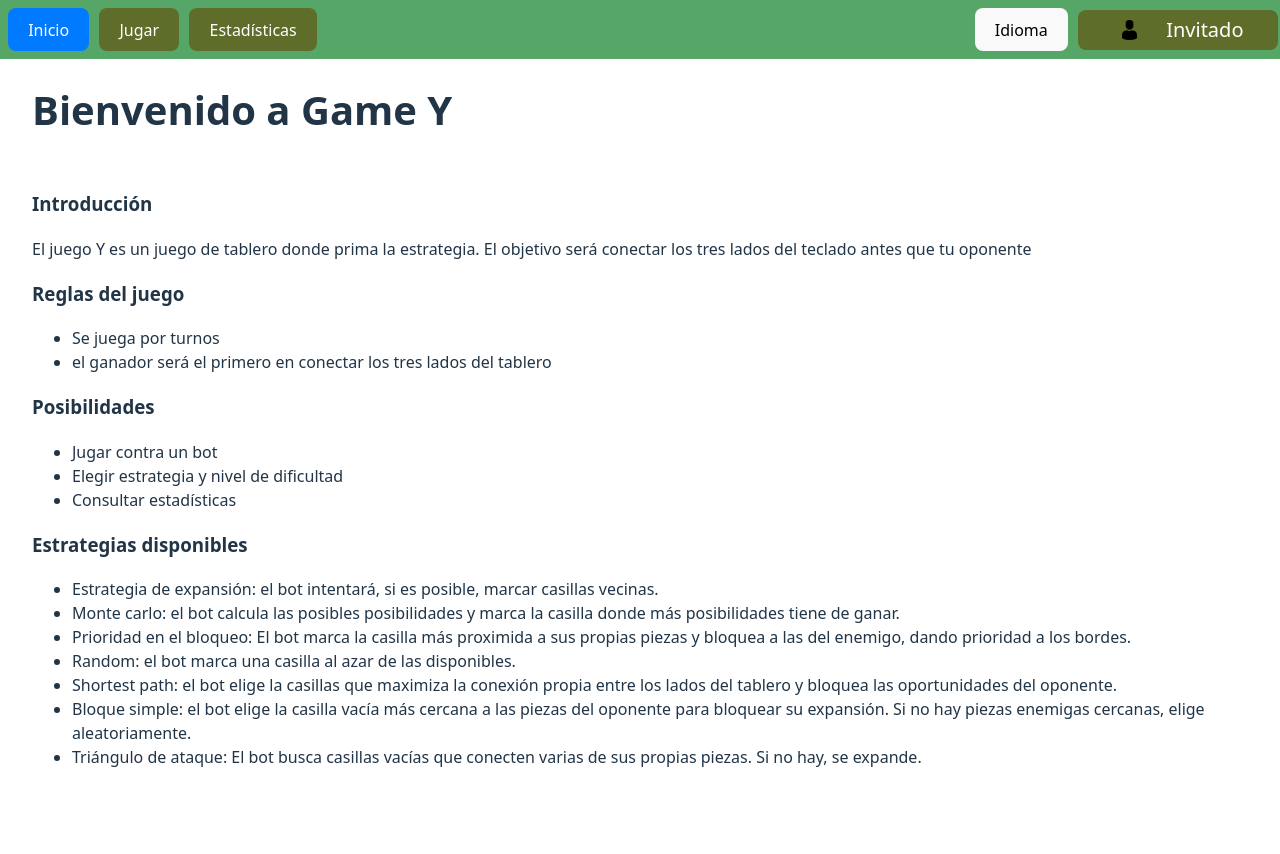
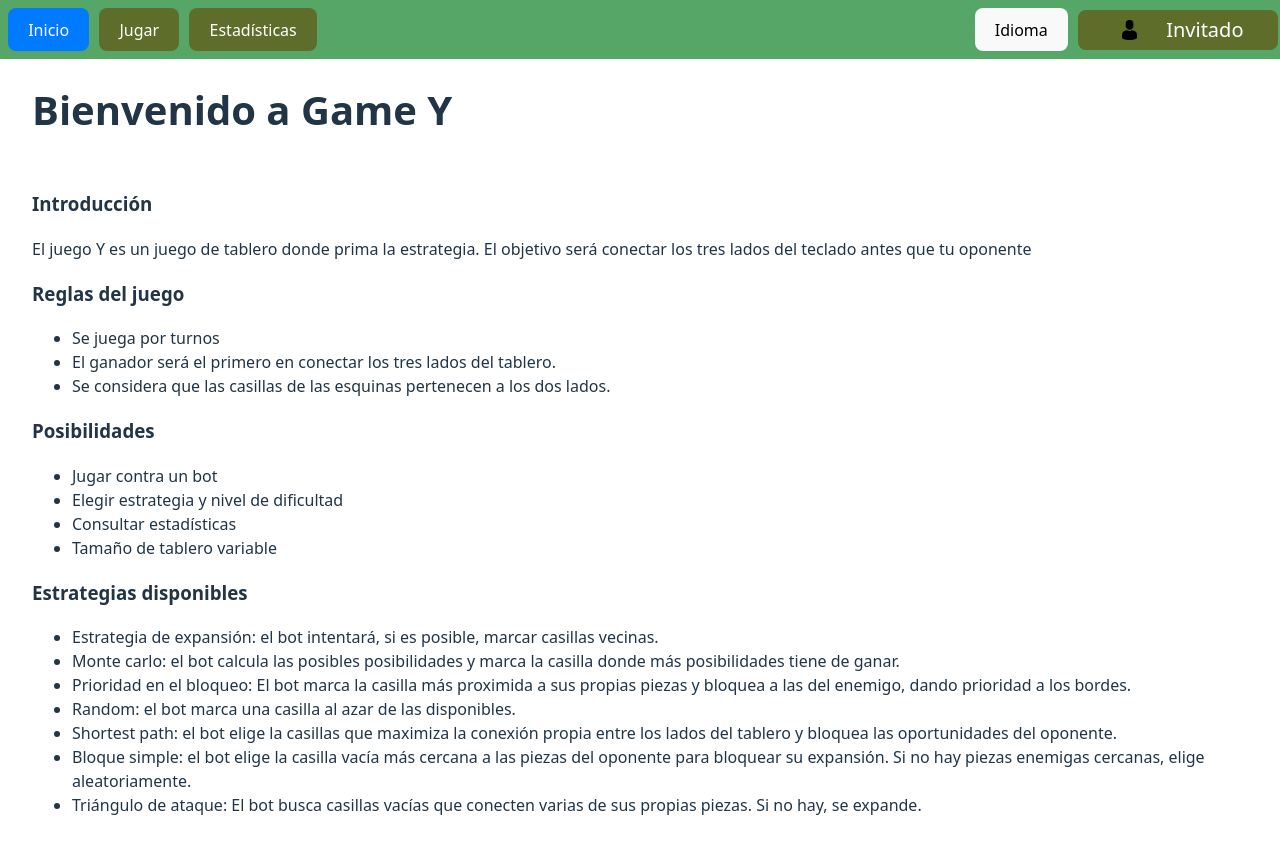
Before and after one commit to Arquisoft/yovi_es1a, a React app in the folder webapp/: page /menu in a window 1280 px wide. Shown: the top 854 px of the page. Before the commit the page ends 817 px from the top, so only its background shows below. Built offline with nearby package versions, Linux system fonts and the light colour scheme; the HTML template or start-up script is replaced by a standard one.

Commit message:
Detalles reglas

```diff
--- a/webapp/src/MenuOpciones.tsx
+++ b/webapp/src/MenuOpciones.tsx
@@ -56,13 +56,15 @@ const Menu: React.FC = () => {
         <h3>Reglas del juego</h3>
         <ul>
           <li>Se juega por turnos</li>
-          <li>el ganador será el primero en conectar los tres lados del tablero</li>
+          <li>El ganador será el primero en conectar los tres lados del tablero.</li>
+          <li>Se considera que las casillas de las esquinas pertenecen a los dos lados.</li>
         </ul>
         <h3>Posibilidades</h3>
           <ul>
             <li>Jugar contra un bot</li>
             <li>Elegir estrategia y nivel de dificultad</li>
             <li>Consultar estadísticas</li>
+            <li>Tamaño de tablero variable</li>
           </ul>
 
         <h3>Estrategias disponibles</h3>
```
